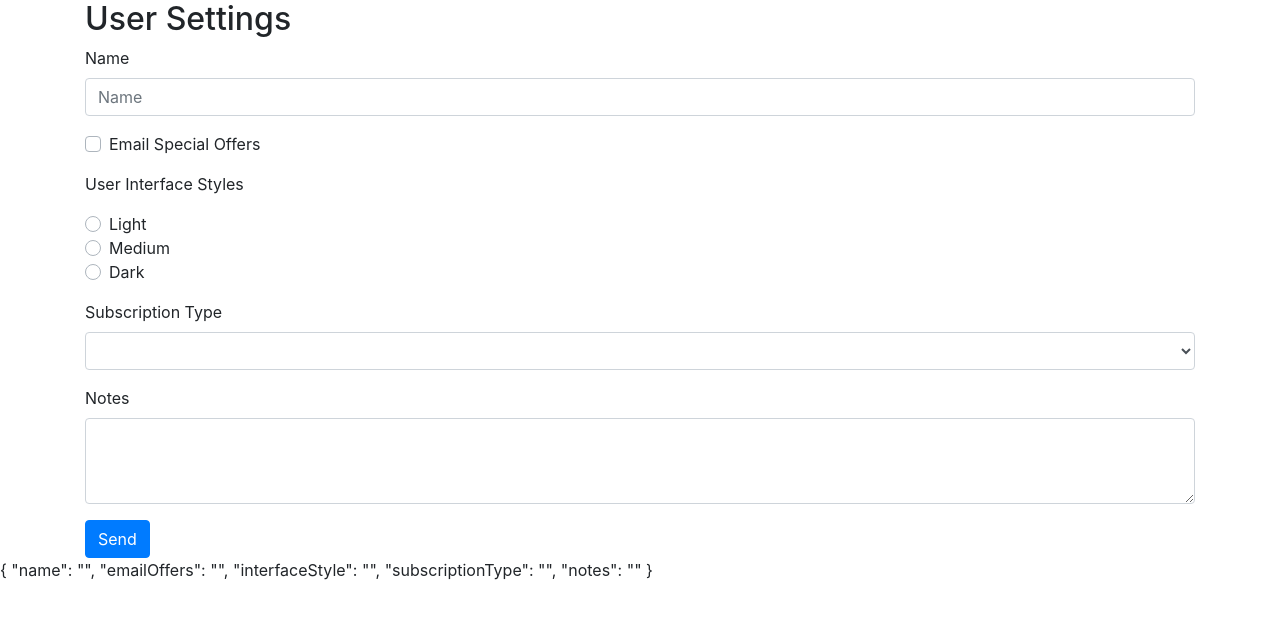
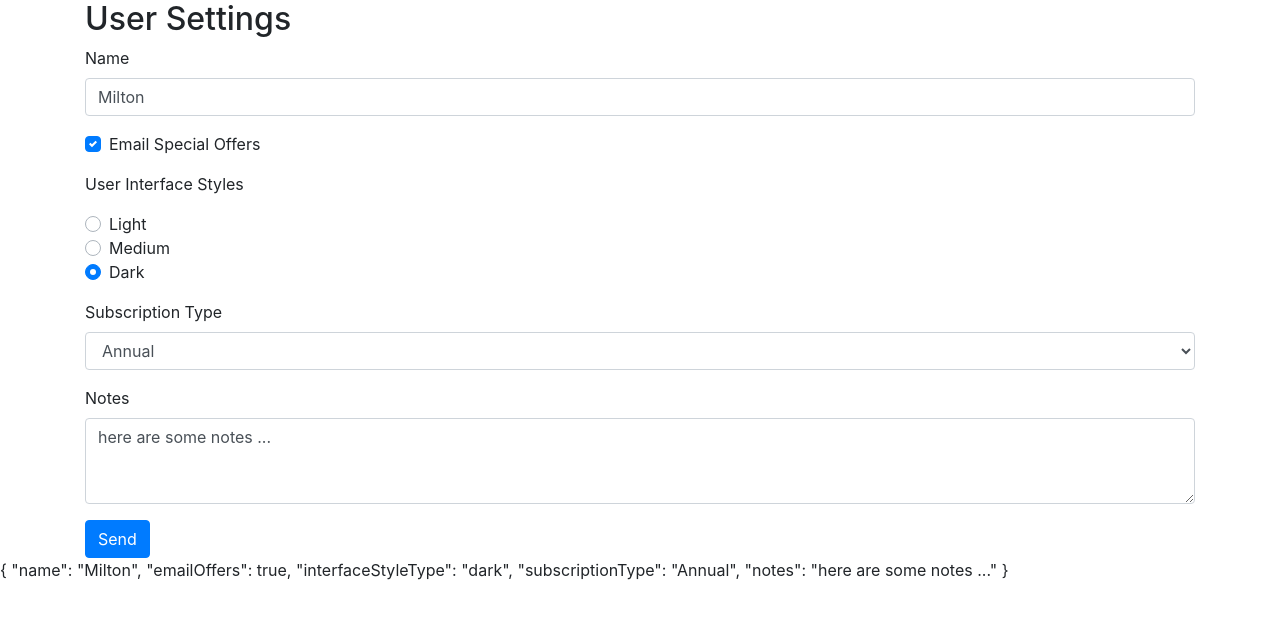
Before and after one commit to andelagooglepluralsightcourse/angularForms, an Angular app: page / in a window 1280 px wide. Shown: the top 618 px of the page. Built offline with nearby package versions, Linux system fonts and the light colour scheme.

Commit message:
add two way data binding

```diff
--- a/src/app/user-settings-form/user-settings-form.component.html
+++ b/src/app/user-settings-form/user-settings-form.component.html
@@ -3,31 +3,31 @@
   <form #form="ngForm">
     <div class="form-group">
       <label for="name">Name</label>
-      <input name="name" id="name" class="form-control" placeholder="Name" ngModel />
+      <input name="name" id="name" class="form-control" placeholder="Name" [(ngModel)]="userSettings.name" />
     </div>
     <div class="custom-control custom-checkbox form-check form-group">
-      <input type="checkbox" class="custom-control-input" name="emailOffers" id="emailOffers" ngModel />
+      <input type="checkbox" class="custom-control-input" name="emailOffers" id="emailOffers" [(ngModel)]="userSettings.emailOffers" />
       <label class="custom-control-label" for="emailOffers">Email Special Offers</label>
     </div>
 
     <p>User Interface Styles</p>
     <div class="form-group">
       <div class="custom-control custom-radio">
-        <input type="radio" id="lightInterface" name="interfaceStyle" ngModel value="light" checked class="custom-control-input">
+        <input type="radio" id="lightInterface" name="interfaceStyle" [(ngModel)]="userSettings.interfaceStyleType" value="light" checked class="custom-control-input">
         <label class="custom-control-label" for="lightInterface">Light</label>
       </div>
       <div class="custom-control custom-radio">
-        <input type="radio" id="mediumIntefrace" name="interfaceStyle" value="medium" ngModel class="custom-control-input">
+        <input type="radio" id="mediumIntefrace" name="interfaceStyle" value="medium" [(ngModel)]="userSettings.interfaceStyleType" class="custom-control-input">
         <label class="custom-control-label" for="mediumIntefrace">Medium</label>
       </div>
       <div class="custom-control custom-radio">
-        <input type="radio" id="darkInterface" name="interfaceStyle" ngModel value="dark" class="custom-control-input">
+        <input type="radio" id="darkInterface" name="interfaceStyle" [(ngModel)]="userSettings.interfaceStyleType" value="dark" class="custom-control-input">
         <label class="custom-control-label" for="darkInterface">Dark</label>
       </div>
     </div>
     <div class="form-group">
       <label for="subscriptionType">Subscription Type</label>
-      <select class="form-control" name="subscriptionType" id="subscriptionType" ngModel>
+      <select class="form-control" name="subscriptionType" id="subscriptionType" [(ngModel)]="userSettings.subscriptionType">
         <option>Monthly</option>
         <option>Annual</option>
         <option>Lifetime</option>
@@ -35,10 +35,10 @@
     </div>
     <div class="form-group">
       <label for="notes">Notes</label>
-      <textarea name="notes" id="notes" ngModel class="form-control" rows="3"></textarea>
+      <textarea name="notes" id="notes" [(ngModel)]="userSettings.notes" class="form-control" rows="3"></textarea>
     </div>
        <button class="btn btn-primary">Send</button>
   </form>
 </div>
 
-{{ form.value | json }}
+{{ userSettings | json }}
```
